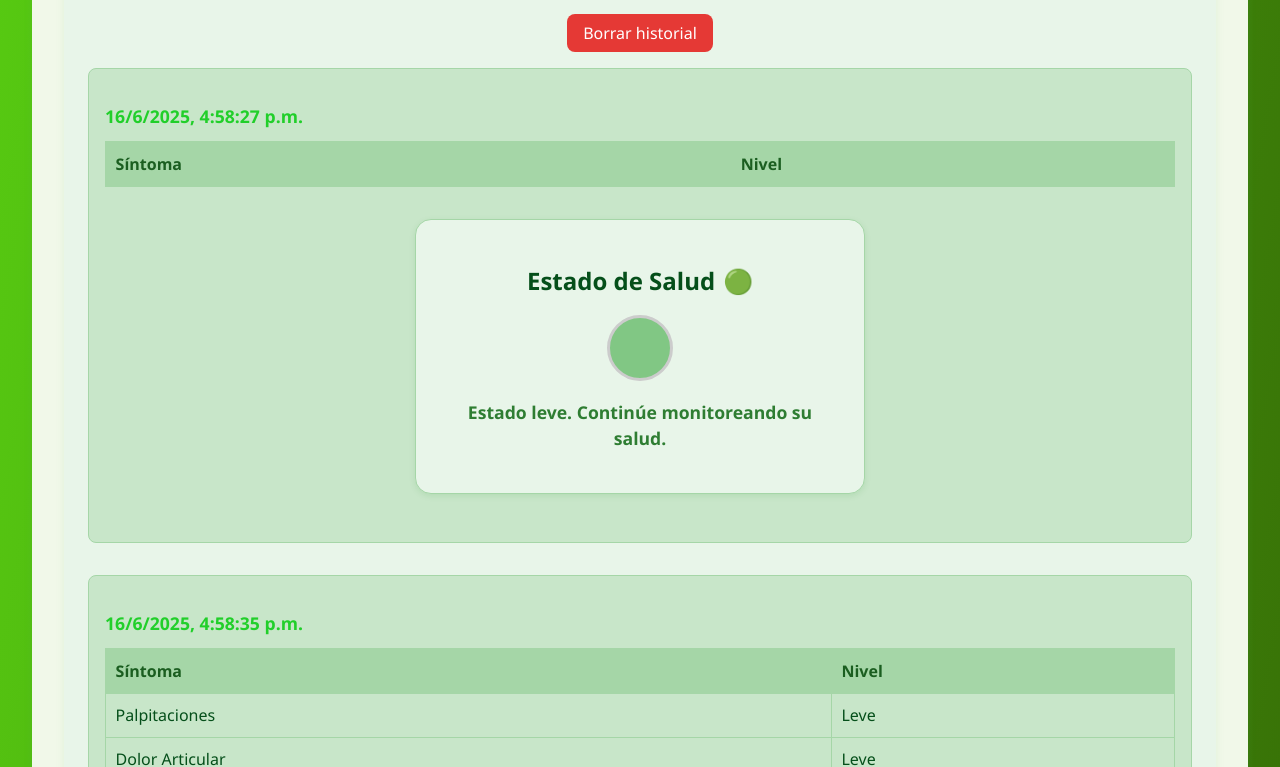
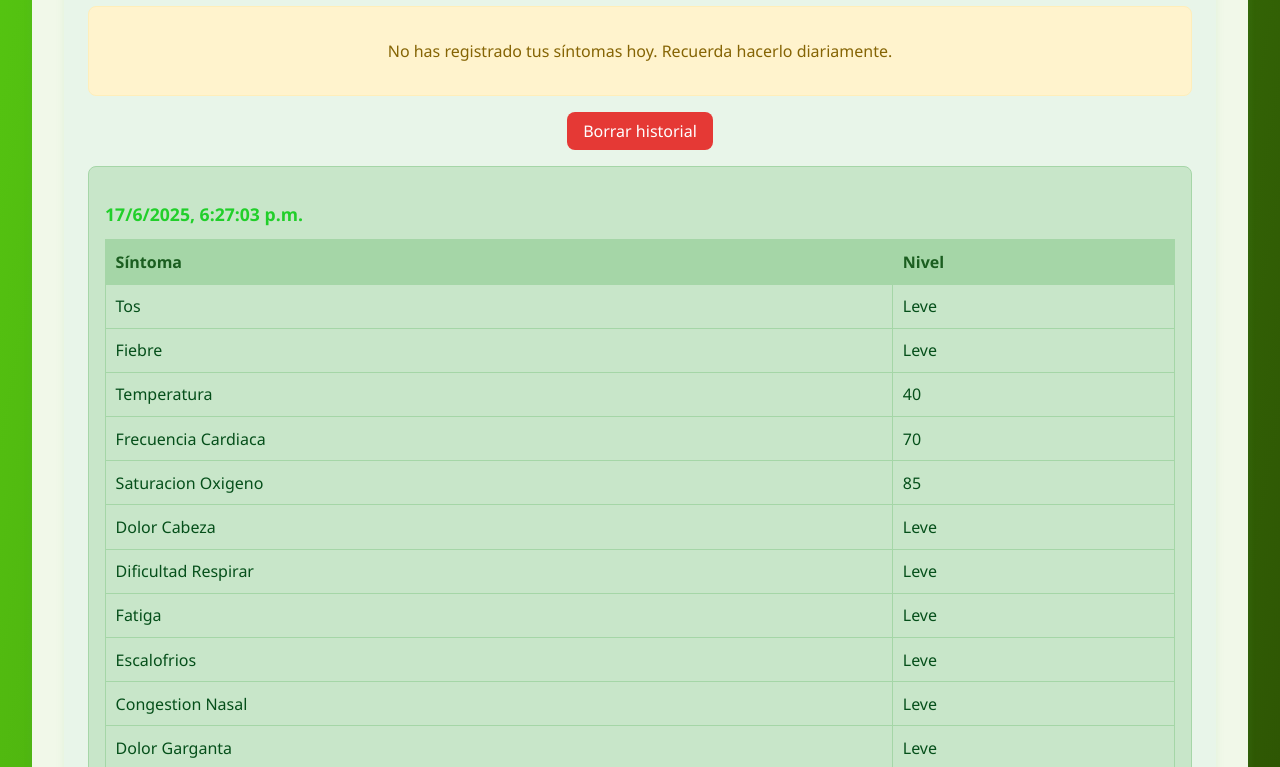
Before and after one commit to JuanjoLT/iss-front-paciente, a Vue app: page /dashboard in a window 1280 px wide. Shown: the part 1813-2580 px from the top of the page. Built offline with nearby package versions, Linux system fonts and the light colour scheme; data requests are answered from the project's data file.

Commit message:
Actualizacion Login/Registrer

```diff
--- a/db.json
+++ b/db.json
@@ -1,26 +1,14 @@
 {
   "registros": [
     {
-      "id": "b6d6",
-      "fecha": "16/6/2025, 4:58:27 p.m.",
-      "sintomas": {}
-    },
-    {
-      "id": "00ea",
-      "fecha": "16/6/2025, 4:58:35 p.m.",
-      "sintomas": {
-        "palpitaciones": "Leve",
-        "dolorArticular": "Leve",
-        "insomnio": "Leve"
-      }
-    },
-    {
-      "id": "f24b",
-      "fecha": "16/6/2025, 4:58:39 p.m.",
+      "id": "dcd6",
+      "fecha": "17/6/2025, 6:27:03 p.m.",
       "sintomas": {
         "tos": "Leve",
         "fiebre": "Leve",
-        "dolorMuscular": "Leve",
+        "temperatura": 40,
+        "frecuenciaCardiaca": 70,
+        "saturacionOxigeno": 85,
         "dolorCabeza": "Leve",
         "dificultadRespirar": "Leve",
         "fatiga": "Leve",
@@ -41,55 +29,10 @@
       }
     },
     {
-      "id": "2a54",
-      "fecha": "16/6/2025, 5:13:31 p.m.",
+      "id": "0f4c",
+      "fecha": "17/6/2025, 7:00:30 p.m.",
       "sintomas": {
-        "tos": "Leve",
-        "fiebre": "Leve",
-        "dolorMuscular": "Leve",
-        "dolorCabeza": "Leve",
-        "dificultadRespirar": "Grave",
-        "fatiga": "Leve",
-        "escalofrios": "Leve",
-        "congestionNasal": "Leve",
-        "dolorGarganta": "Leve",
-        "perdidaOlfato": "Leve",
-        "perdidaGusto": "Leve",
-        "nauseas": "Leve",
-        "vomitos": "Leve",
-        "diarrea": "Leve",
-        "dolorPecho": "Leve",
-        "sudoracionExcesiva": "Leve",
-        "mareos": "Leve",
-        "palpitaciones": "Leve",
-        "dolorArticular": "Leve",
-        "insomnio": "Leve"
-      }
-    },
-    {
-      "id": "2eca",
-      "fecha": "16/6/2025, 11:21:26 p.m.",
-      "sintomas": {
-        "tos": "Leve",
-        "fiebre": "Leve",
-        "dolorMuscular": "Leve",
-        "dolorCabeza": "Leve",
-        "dificultadRespirar": "Leve",
-        "fatiga": "Leve",
-        "escalofrios": "Leve",
-        "congestionNasal": "Leve",
-        "dolorGarganta": "Leve",
-        "perdidaOlfato": "Leve",
-        "perdidaGusto": "Leve",
-        "nauseas": "Leve",
-        "vomitos": "Leve",
-        "diarrea": "Leve",
-        "dolorPecho": "Leve",
-        "sudoracionExcesiva": "Leve",
-        "mareos": "Leve",
-        "palpitaciones": "Leve",
-        "dolorArticular": "Leve",
-        "insomnio": "Leve"
+        "temperatura": 4
       }
     }
   ],
@@ -115,6 +58,28 @@
       "fechaNacimiento": "2025-06-05",
       "telefono": "+56998765432",
       "rol": ""
+    },
+    {
+      "id": "22ec",
+      "rut": "12.345.678-9",
+      "nombre": "Hernan",
+      "email": "aaa@a.com",
+      "password": "123456789",
+      "genero": "masculino",
+      "fechaNacimiento": "2025-06-11",
+      "telefono": "+56998765432",
+      "rol": ""
+    },
+    {
+      "id": "04fb",
+      "rut": "11.111.111-1",
+      "nombre": "Cualquiera",
+      "email": "aaaaa@aa.com",
+      "password": "123456789",
+      "genero": "masculino",
+      "fechaNacimiento": "2017-05-09",
+      "telefono": "+5698888888",
+      "rol": ""
     }
   ]
 }
--- a/src/App.vue
+++ b/src/App.vue
@@ -1,20 +1,33 @@
 <template>
   <div id="app">
-    <Header />
+    <!-- Muestra solo si mostrarLayout es true -->
+    <Header v-if="mostrarLayout" />
 
     <main class="main-content">
       <router-view />
     </main>
 
-    <Footer />
+    <!-- Muestra solo si mostrarLayout es true -->
+    <Footer v-if="mostrarLayout" />
   </div>
 </template>
 
+
 <script setup lang="ts">
-import Header from './components/Header.vue';
-import Footer from './components/Footer.vue';
+import { computed } from 'vue'
+import { useRoute } from 'vue-router'
+import Header from './components/Header.vue'
+import Footer from './components/Footer.vue'
 
+const route = useRoute()
+
+// ✅ Ocultar solo en rutas exactas: /login y /register
+const mostrarLayout = computed(() => {
+  const ruta = route.path.toLowerCase()
+  return ruta !== '/' && ruta !== '/register'
+})
 </script>
+
 
 <style scoped>
 #app {
@@ -28,6 +41,5 @@ import Footer from './components/Footer.vue';
   flex: 1;
   width: 100%;
   max-width: 100vw;
-  /* padding: 1rem; */
 }
 </style>
--- a/src/components/FormularioSintomas.vue
+++ b/src/components/FormularioSintomas.vue
@@ -13,7 +13,7 @@
           <tr>
             <th>Seleccionar</th>
             <th>Síntoma</th>
-            <th>Nivel</th>
+            <th>Valor</th>
           </tr>
         </thead>
         <tbody>
@@ -21,11 +21,25 @@
             <td><input type="checkbox" v-model="estado.activo" /></td>
             <td>{{ formatearNombre(nombre) }}</td>
             <td>
-              <select v-if="estado.activo" v-model="estado.nivel" required>
-                <option value="Leve">Leve</option>
-                <option value="Moderado">Moderado</option>
-                <option value="Grave">Grave</option>
-              </select>
+              <template v-if="estado.activo">
+                <select
+                  v-if="estado.tipo === 'nivel'"
+                  v-model="estado.valor"
+                  required
+                >
+                  <option value="Leve">Leve</option>
+                  <option value="Moderado">Moderado</option>
+                  <option value="Grave">Grave</option>
+                </select>
+
+                <input
+                  v-else-if="estado.tipo === 'numerico'"
+                  type="number"
+                  v-model="estado.valor"
+                  placeholder="Ingresa valor"
+                  required
+                />
+              </template>
             </td>
           </tr>
         </tbody>
@@ -44,26 +58,28 @@ import axios from 'axios'
 import HistorialSintomas from './HistorialSintomas.vue'
 
 const sintomas = ref({
-  tos: { activo: false, nivel: 'Leve' },
-  fiebre: { activo: false, nivel: 'Leve' },
-  dolorMuscular: { activo: false, nivel: 'Leve' },
-  dolorCabeza: { activo: false, nivel: 'Leve' },
-  dificultadRespirar: { activo: false, nivel: 'Leve' },
-  fatiga: { activo: false, nivel: 'Leve' },
-  escalofrios: { activo: false, nivel: 'Leve' },
-  congestionNasal: { activo: false, nivel: 'Leve' },
-  dolorGarganta: { activo: false, nivel: 'Leve' },
-  perdidaOlfato: { activo: false, nivel: 'Leve' },
-  perdidaGusto: { activo: false, nivel: 'Leve' },
-  nauseas: { activo: false, nivel: 'Leve' },
-  vomitos: { activo: false, nivel: 'Leve' },
-  diarrea: { activo: false, nivel: 'Leve' },
-  dolorPecho: { activo: false, nivel: 'Leve' },
-  sudoracionExcesiva: { activo: false, nivel: 'Leve' },
-  mareos: { activo: false, nivel: 'Leve' },
-  palpitaciones: { activo: false, nivel: 'Leve' },
-  dolorArticular: { activo: false, nivel: 'Leve' },
-  insomnio: { activo: false, nivel: 'Leve' }
+  tos: { activo: false, valor: 'Leve', tipo: 'nivel' },
+  fiebre: { activo: false, valor: 'Leve', tipo: 'nivel' },
+  temperatura: { activo: false, valor: '', tipo: 'numerico' },
+  frecuenciaCardiaca: { activo: false, valor: '', tipo: 'numerico' },
+  saturacionOxigeno: { activo: false, valor: '', tipo: 'numerico' },
+  dolorCabeza: { activo: false, valor: 'Leve', tipo: 'nivel' },
+  dificultadRespirar: { activo: false, valor: 'Leve', tipo: 'nivel' },
+  fatiga: { activo: false, valor: 'Leve', tipo: 'nivel' },
+  escalofrios: { activo: false, valor: 'Leve', tipo: 'nivel' },
+  congestionNasal: { activo: false, valor: 'Leve', tipo: 'nivel' },
+  dolorGarganta: { activo: false, valor: 'Leve', tipo: 'nivel' },
+  perdidaOlfato: { activo: false, valor: 'Leve', tipo: 'nivel' },
+  perdidaGusto: { activo: false, valor: 'Leve', tipo: 'nivel' },
+  nauseas: { activo: false, valor: 'Leve', tipo: 'nivel' },
+  vomitos: { activo: false, valor: 'Leve', tipo: 'nivel' },
+  diarrea: { activo: false, valor: 'Leve', tipo: 'nivel' },
+  dolorPecho: { activo: false, valor: 'Leve', tipo: 'nivel' },
+  sudoracionExcesiva: { activo: false, valor: 'Leve', tipo: 'nivel' },
+  mareos: { activo: false, valor: 'Leve', tipo: 'nivel' },
+  palpitaciones: { activo: false, valor: 'Leve', tipo: 'nivel' },
+  dolorArticular: { activo: false, valor: 'Leve', tipo: 'nivel' },
+  insomnio: { activo: false, valor: 'Leve', tipo: 'nivel' }
 })
 
 const formatearNombre = (str: string) =>
@@ -78,7 +94,8 @@ const seleccionarTodos = () => {
 const limpiarTodos = () => {
   for (const clave in sintomas.value) {
     sintomas.value[clave].activo = false
-    sintomas.value[clave].nivel = 'Leve'
+    sintomas.value[clave].valor =
+      sintomas.value[clave].tipo === 'nivel' ? 'Leve' : ''
   }
 }
 
@@ -87,8 +104,8 @@ const submitForm = async () => {
 
   for (const clave in sintomas.value) {
     const sintoma = sintomas.value[clave]
-    if (sintoma.activo) {
-      sintomasReportados[clave] = sintoma.nivel
+    if (sintoma.activo && sintoma.valor !== '') {
+      sintomasReportados[clave] = sintoma.valor
     }
   }
 
@@ -113,7 +130,6 @@ const submitForm = async () => {
   border-radius: 1rem;
   margin-top: 1rem;
   box-shadow: 0 2px 8px rgba(76, 175, 80, 0.2);
-  /* width: 100vw; */
   max-width: 100vw;
 }
 
@@ -162,15 +178,16 @@ h2 {
   color: #1b5e20;
 }
 
-.tabla-sintomas td select {
+.tabla-sintomas td select,
+.tabla-sintomas td input[type='number'] {
   width: 100%;
   padding: 0.3rem;
   border-radius: 0.3rem;
   border: 1px solid #a5d6a7;
 }
 
-button[type="submit"] {
-  background-color: #4CAF50;
+button[type='submit'] {
+  background-color: #4caf50;
   color: white;
   padding: 0.75rem 2rem;
   border: none;
@@ -181,7 +198,7 @@ button[type="submit"] {
   margin: 0 auto;
 }
 
-button[type="submit"]:hover {
+button[type='submit']:hover {
   background-color: #388e3c;
 }
 </style>
--- a/src/components/Header.vue
+++ b/src/components/Header.vue
@@ -10,6 +10,10 @@
           <li><a href="/">SALIR</a></li>
         </ul>
       </nav>
+
+      <!-- <button @click="mostrarPerfil = !mostrarPerfil">
+        {{ mostrarPerfil ? 'Ocultar Perfil' : 'Ver Perfil' }}
+      </button> -->
     </div>
   </header>
 </template>
--- a/src/components/Login.vue
+++ b/src/components/Login.vue
@@ -196,7 +196,7 @@ label {
 }
 
 input {
-  width: 100%;
+  width: 94%;
   padding: 12px;
   border-radius: 10px;
   border: 1px solid #cfbfbf;
--- a/src/components/SemaforoAlerta.vue
+++ b/src/components/SemaforoAlerta.vue
@@ -22,18 +22,42 @@ interface Props {
 const props = defineProps<Props>()
 
 const puntaje = computed(() => {
-  const valores = Object.values(props.sintomas)
-  return valores.reduce((acc, sintoma) => {
-    if (sintoma === 'Leve') return acc + 1
-    if (sintoma === 'Moderado') return acc + 2
-    if (sintoma === 'Grave') return acc + 3
-    return acc
-  }, 0)
+  let total = 0
+
+  for (const [clave, valor] of Object.entries(props.sintomas)) {
+    const valorNumerico = parseFloat(valor)
+
+    if (!isNaN(valorNumerico)) {
+      // Síntomas numéricos
+      if (clave.includes('temperatura')) {
+        if (valorNumerico >= 38.0) total += 3
+        else if (valorNumerico >= 37.0) total += 2
+        else total += 1
+      } else if (clave.includes('saturacion')) {
+        if (valorNumerico < 90) total += 3
+        else if (valorNumerico < 95) total += 2
+        else total += 1
+      } else if (clave.includes('frecuencia')) {
+        if (valorNumerico >= 120 || valorNumerico <= 40) total += 3
+        else if (valorNumerico >= 100 || valorNumerico <= 50) total += 2
+        else total += 1
+      } else {
+        total += 1 // Valor numérico desconocido, leve por defecto
+      }
+    } else {
+      // Síntomas tipo nivel
+      if (valor === 'Leve') total += 1
+      else if (valor === 'Moderado') total += 2
+      else if (valor === 'Grave') total += 3
+    }
+  }
+
+  return total
 })
 
 const colorSemaforo = computed(() => {
-  if (puntaje.value <= 3) return 'verde'
-  if (puntaje.value <= 6) return 'amarillo'
+  if (puntaje.value <= 4) return 'verde'
+  if (puntaje.value <= 8) return 'amarillo'
   return 'rojo'
 })
 
@@ -52,10 +76,14 @@ const mensaje = computed(() => {
 
 const icono = computed(() => {
   switch (colorSemaforo.value) {
-    case 'verde': return '🟢'
-    case 'amarillo': return '🟡'
-    case 'rojo': return '🔴'
-    default: return ''
+    case 'verde':
+      return '🟢'
+    case 'amarillo':
+      return '🟡'
+    case 'rojo':
+      return '🔴'
+    default:
+      return ''
   }
 })
 </script>
--- a/src/views/DashboardPaciente.vue
+++ b/src/views/DashboardPaciente.vue
@@ -61,7 +61,7 @@ const cerrarSesion = () => {
 
 h1 {
   text-align: center;
-  color: #c8d9d9;
+  color: #ffffff;
   margin-bottom: 1.5rem;
   font-size: 2rem;
 }
--- a/src/views/Register.vue
+++ b/src/views/Register.vue
@@ -5,9 +5,18 @@
 
     <form @submit.prevent="handleRegister" class="form">
       <div class="form-group">
-        <label for="rut">RUT:</label>
-      <input v-model="rut" placeholder="RUT" />
-      </div>
+          <label for="rut">RUT</label>
+          <input
+  id="rut"
+  v-model="rut"
+  @input="formatearRut"
+  type="text"
+  placeholder="12.345.678-9"
+  maxlength="12"
+  required
+/>
+
+        </div>
 
       <div class="form-group">
         <label for="nombre">NOMBRE COMPLETO:</label>
@@ -64,8 +73,37 @@
 <script lang="ts" setup>
 import { ref } from 'vue'
 import { useRouter } from 'vue-router'
+// import { ref } from 'vue'
 
 const rut = ref('')
+
+const formatearRut = () => {
+  let valor = rut.value.replace(/\./g, '').replace(/-/g, '').replace(/[^\dkK]/g, '').toUpperCase()
+
+  if (valor.length <= 1) {
+    rut.value = valor
+    return
+  }
+
+  const cuerpo = valor.slice(0, -1)
+  const dv = valor.slice(-1)
+
+  let cuerpoFormateado = ''
+  let contador = 0
+
+  for (let i = cuerpo.length - 1; i >= 0; i--) {
+    cuerpoFormateado = cuerpo[i] + cuerpoFormateado
+    contador++
+    if (contador === 3 && i !== 0) {
+      cuerpoFormateado = '.' + cuerpoFormateado
+      contador = 0
+    }
+  }
+
+  rut.value = `${cuerpoFormateado}-${dv}`
+}
+
+
 const nombre = ref('')
 const email = ref('')
 const password = ref('')
@@ -198,7 +236,7 @@ label {
 
 input,
 select {
-  width: 100%;
+  width: 94%;
   padding: 10px;
   border-radius: 6px;
   border: 1px solid #ddd;
```
